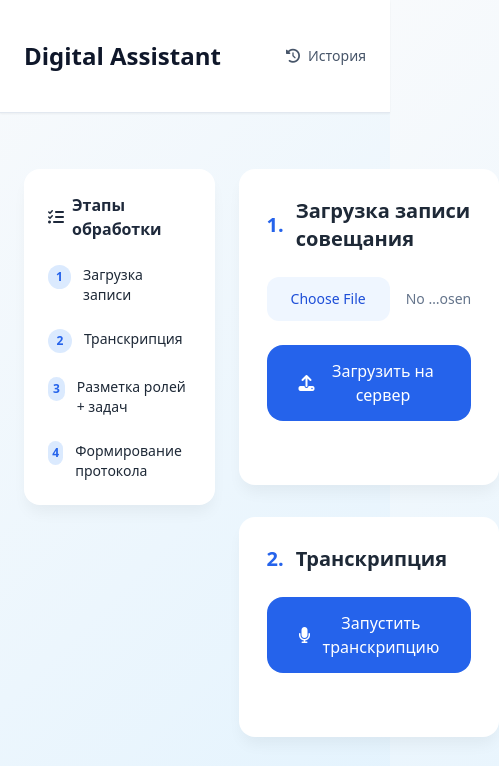
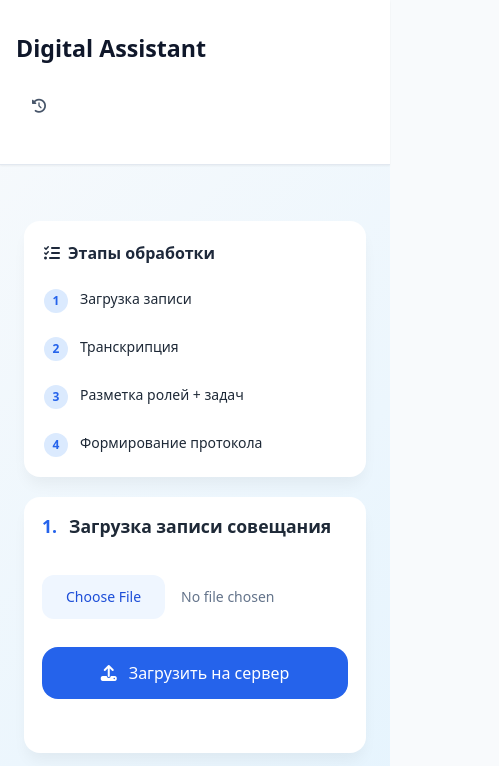
Before and after one commit to fa6ian-godless/digital-assistant, a plain HTML site: page static/index.html in a window 390 px wide. Shown: the top 766 px of the page, 499 px wide, since content can reach past the window. Drawn offline with nearby package versions, Linux system fonts and the light colour scheme.

Commit message:
Add adaptation for mobile devices

```diff
--- a/static/index.html
+++ b/static/index.html
@@ -17,16 +17,18 @@
 </head>
 <body class="bg-slate-50">
 
-    <div class="header py-5 shadow-sm">
-        <div class="container mx-auto px-6 flex items-center justify-between">
+    <div class="header py-4 shadow-sm">
+        <div class="container mx-auto px-4 md:px-6 flex flex-col sm:flex-row items-start sm:items-center justify-between gap-4">
             <div class="flex items-center gap-3">
                 <div>
-                    <h1 class="text-2xl font-semibold text-slate-900">Digital Assistant</h1>
+                    <h1 class="text-2xl md:text-3xl font-semibold text-slate-900">Digital Assistant</h1>
                 </div>
             </div>
             <div class="flex items-center gap-6 text-sm">
-                <button onclick="showHistory()" class="flex items-center gap-2 text-slate-600 hover:text-blue-600 transition-colors font-medium">
-                    <i class="fa-solid fa-history"></i> История
+                <button onclick="showHistory()"
+                    class="flex items-center gap-2 text-slate-600 hover:text-blue-600 transition-colors font-medium py-2 px-4 rounded-xl hover:bg-slate-100">
+                    <i class="fa-solid fa-history"></i>
+                    <span class="hidden sm:inline">История</span>
                 </button>
             </div>
         </div>
--- a/static/style.css
+++ b/static/style.css
@@ -168,3 +168,134 @@ td {
     overflow: hidden;
     box-shadow: 0 25px 50px -12px rgb(0 0 0 / 0.4);
 }
+
+@media (max-width: 1024px) {
+    .main-content {
+        flex-direction: column;
+        gap: 20px;
+    }
+
+    .sidebar {
+        width: 100%;
+        position: static;
+        top: auto;
+    }
+}
+
+@media (max-width: 768px) {
+    .container {
+        padding: 16px;
+    }
+
+    .header .container {
+        padding-left: 16px;
+        padding-right: 16px;
+    }
+
+    .step-card {
+        padding: 20px;
+        border-radius: 16px;
+        margin-bottom: 20px;
+    }
+
+    .step-card h2 {
+        font-size: 1.15rem;
+        line-height: 1.35;
+    }
+
+    button {
+        width: 100%;
+        justify-content: center;
+        min-height: 52px;
+        font-size: 1rem;
+    }
+
+    .tabs {
+        overflow-x: auto;
+        white-space: nowrap;
+        scrollbar-width: none;
+        gap: 4px;
+        padding-bottom: 4px;
+    }
+
+    .tabs::-webkit-scrollbar {
+        display: none;
+    }
+
+    .tab-btn {
+        flex-shrink: 0;
+        padding: 14px 20px;
+        font-size: 0.95rem;
+    }
+
+    .preview,
+    .markdown,
+    pre {
+        padding: 16px;
+        font-size: 0.95rem;
+        max-height: 340px;
+        line-height: 1.55;
+    }
+
+    .modal-content {
+        width: calc(100% - 32px);
+        max-height: 92vh;
+        border-radius: 20px;
+        margin: 16px;
+    }
+}
+
+@media (max-width: 480px) {
+    .header .container {
+        flex-direction: column;
+        align-items: flex-start;
+        gap: 16px;
+    }
+
+    .header h1 {
+        font-size: 1.45rem;
+    }
+
+    .sidebar {
+        padding: 20px;
+    }
+
+    .step-card {
+        padding: 18px;
+    }
+
+    .step-card h2 {
+        font-size: 1.1rem;
+    }
+
+    input[type="file"] {
+        padding: 12px 0;
+    }
+
+    th,
+    td {
+        padding: 12px 14px;
+        font-size: 0.9rem;
+    }
+
+    table {
+        font-size: 0.9rem;
+    }
+
+    .modal-content .space-y-3 > * {
+        padding: 16px !important;
+    }
+}
+
+.step-card button {
+    margin-top: 16px;
+}
+
+.preview, pre {
+    word-break: break-word;
+}
+
+#uploadStatus, #transcribeStatus, #processStatus {
+    word-break: break-word;
+    line-height: 1.4;
+}
```
Also changed, not shown: 1 other file.
